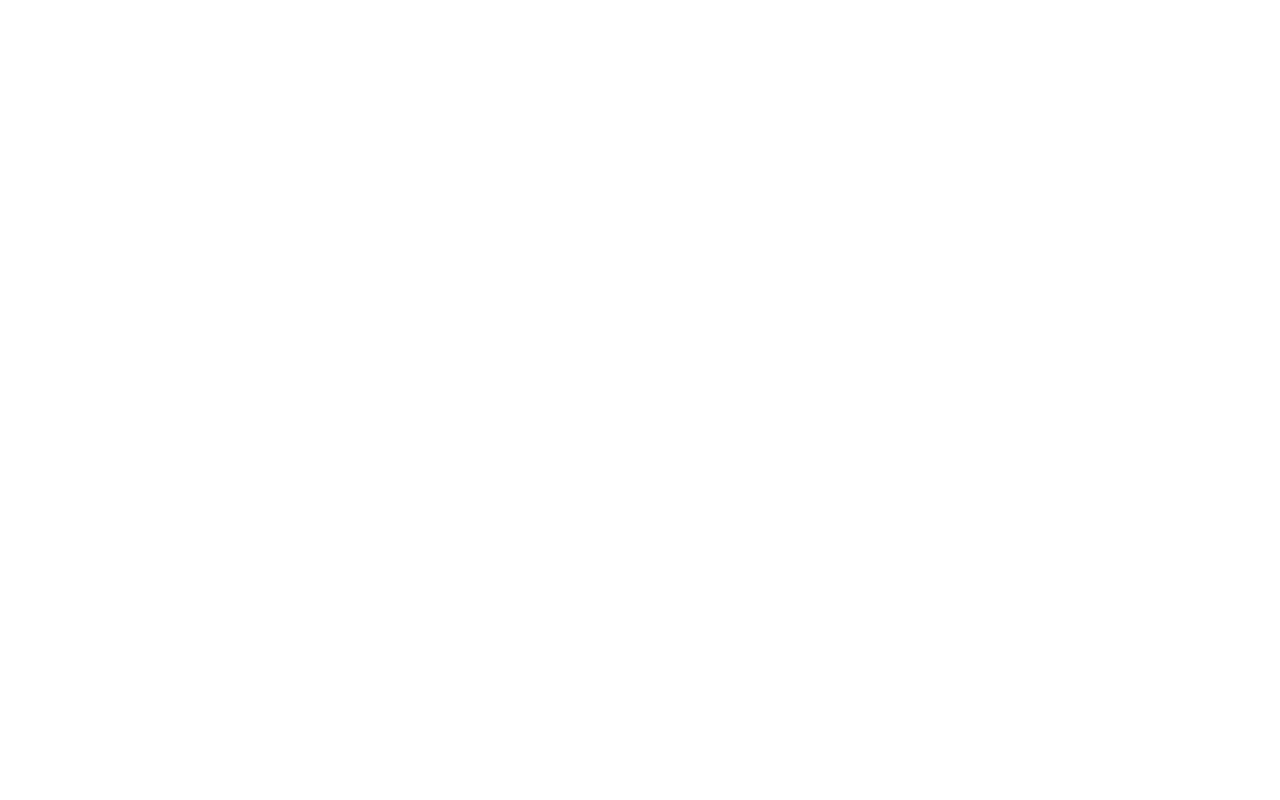
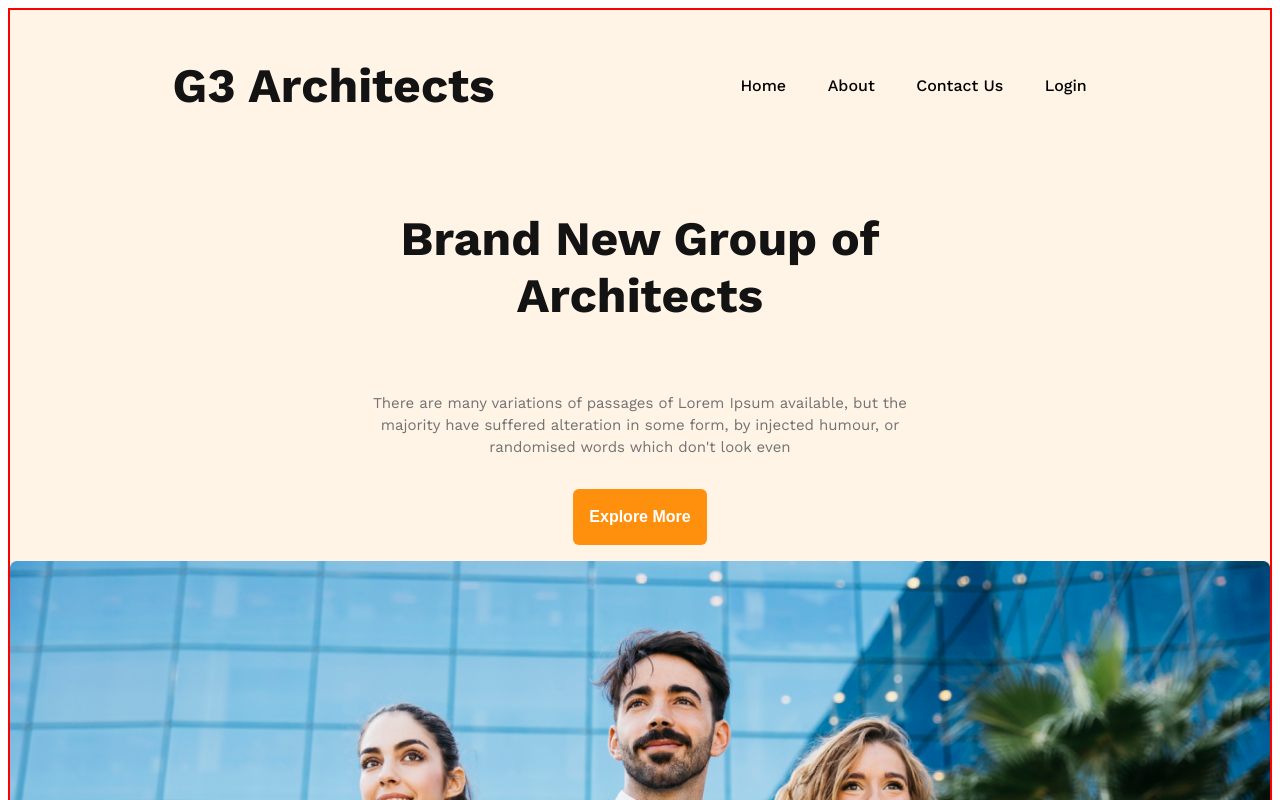
Before and after one commit to shohidulislam12/g3-architects-resources-main, a plain HTML site: page index.html in a window 1280 px wide. Shown: the top 800 px of the page. Drawn offline with nearby package versions, Linux system fonts and the light colour scheme.

Commit message:
complete frist section

```diff
--- a/index.html
+++ b/index.html
@@ -3,10 +3,39 @@
 <head>
     <meta charset="UTF-8">
     <meta name="viewport" content="width=device-width, initial-scale=1.0">
-    <title>Document</title>
+    <title>G3 Arcgitecture</title>
     <link rel="stylesheet" href="style.css">
 </head>
 <body>
+    <section class="section-1">
+           <nav class="nav">
+            <h3 class="brand">   G3 Architects  </h3>
+            <ul>
+                <li ><a class="nav-item" href="">Home</a></li>
+                <li><a class="nav-item" href=""> About</a></li>
+                <li><a class="nav-item" href="">Contact Us</a></li>
+                <li><a class="nav-item" href="">Login</a></li>
 
+            </ul>
+           </nav>
+<section class="banner">
+          <div class="section-1-text">
+            <h1 class="section-1-h1">Brand New
+                Group of Architects
+                </h1>
+                <p  class="section-1-p">There are many variations of passages of Lorem Ipsum available, but the majority have suffered alteration in some form, by injected humour, or randomised words which don't look even</p>
+                <button class="btn">Explore More</button>
+          </div>
+           <div class="section-1-img">
+                 <img src="images/banner.png" alt="">
+           </div>
+
+
+
+
+</section>
+
+
+    </section>
 </body>
 </html>
--- a/style.css
+++ b/style.css
@@ -0,0 +1,94 @@
+@import url('https://fonts.googleapis.com/css2?family=Work+Sans:ital,wght@0,100..900;1,100..900&display=swap');
+body{
+    font-family: "Work Sans", sans-serif;
+}
+.section-1{
+    width: auto;
+    height: auto;
+    border: 2px solid red;
+    background-color: rgba(255, 144, 14, 0.1);
+}
+ul{
+    display: flex;
+   justify-content: space-between;
+}
+li{
+    list-style: none;
+    color: rgb(66, 66, 66);
+font-size: 1rem;
+font-weight: 500;
+line-height: 1.5rem;
+margin: 1.3rem;
+}
+.nav-item{
+    text-decoration: none;
+    color: black;
+}
+.brand{
+    color: rgb(19, 19, 19);
+font-size: 3rem;
+font-weight: 700;
+line-height: 3.5rem;
+letter-spacing: 0%;
+text-align: center;
+}
+.nav{
+    display: flex;
+    align-items: center;
+    justify-content: space-between;
+     max-width: 935px;
+     margin: 0 auto;
+}
+.section-1-text{
+    display: flex;
+    flex-direction: column;
+    align-items: center;
+    max-width: 560px;
+    margin: 0 auto;
+   align-content: center;
+   text-align: center;
+
+}
+.section-1-h1{
+color: rgb(19, 19, 19);
+font-size: 3rem;
+font-weight: 700;
+}
+.section-1-p {
+    color: rgb(114, 114, 114);
+font-size: 15px;
+font-weight: 400;
+line-height: 22px;
+margin-top: 20px;
+}
+.btn{
+border-radius: 6px;
+background-color: rgb(255, 144, 14);
+color: rgb(255, 255, 255);
+font-size: 1rem;
+font-weight: 600;
+line-height: 1.5rem;
+letter-spacing: 0%;
+border: none;
+padding: 1rem;
+margin: 1rem;
+}
+.section-1-img{
+    height: 100%;
+    width: 100%;
+    align-items: center;
+    justify-content: center;
+    align-content: center;
+    margin: 0 auto;
+    padding-bottom: 30px;
+}
+.section-1-img img{
+    height: 100%;
+    width:100%;
+}
+/* responsive media query */
+@media screen  and (max-width:576px){
+    .nav{
+        flex-direction: column;
+    }
+}
```
